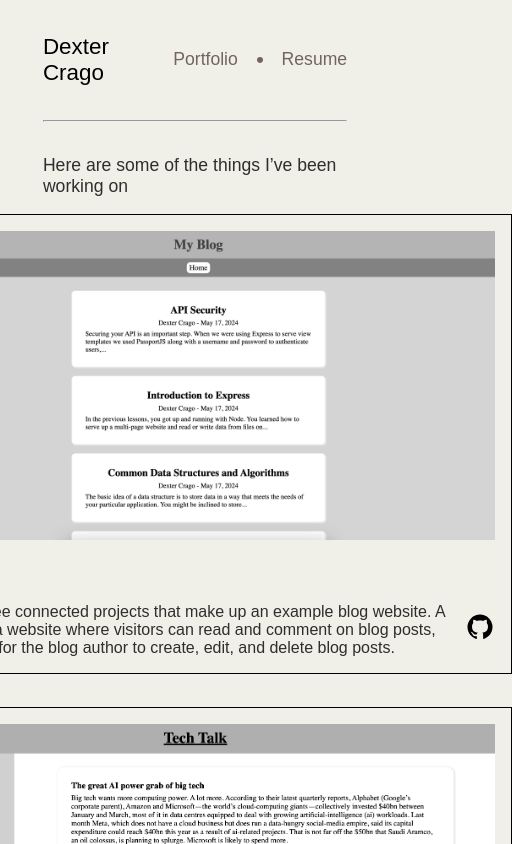
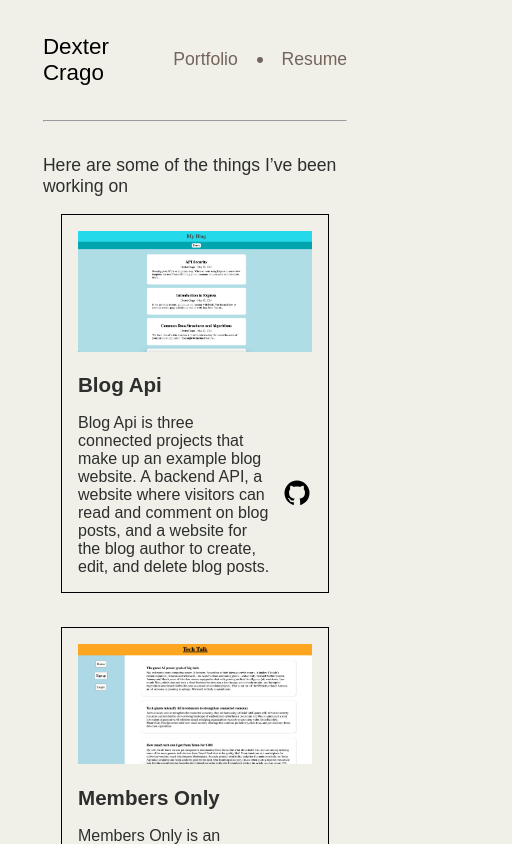
Before and after one commit to djcrago/personal-website, a React (Vite) app: page /portfolio in a window 390 px wide. Shown: the top 844 px of the page, 512 px wide, since content can reach past the window. Built offline with nearby package versions, Linux system fonts and the light colour scheme.

Commit message:
Adjust widths and heights for improved mobile view

```diff
--- a/src/App.jsx
+++ b/src/App.jsx
@@ -86,8 +86,6 @@ function App() {
             src="https://youtube.com/embed/6_v0XxLySDE"
             allow="autoplay; encrypted-media; fullscreen"
             title="Blog API Video"
-            height="360px"
-            width="640px"
           ></iframe>
         </section>
         <hr />
--- a/src/App.module.css
+++ b/src/App.module.css
@@ -10,6 +10,10 @@ hr {
 
 iframe {
   border: none;
+  width: 64vw;
+  min-width: 320px;
+  height: 34vw;
+  min-height: 170px;
 }
 
 section {
@@ -17,7 +21,7 @@ section {
   flex-direction: column;
   align-items: center;
   gap: 3vh;
-  max-width: 600px;
+  max-width: 60vw;
 }
 
 .intro {
@@ -33,7 +37,7 @@ section {
 }
 
 .portrait {
-  max-width: 600px;
+  max-width: 60vw;
   height: auto;
 }
 
--- a/src/components/ProjectCard/ProjectCard.module.css
+++ b/src/components/ProjectCard/ProjectCard.module.css
@@ -2,11 +2,11 @@
   display: flex;
   flex-direction: column;
   gap: 2vh;
-  max-width: 600px;
+  max-width: 60vw;
 }
 
 .projectImg {
-  max-width: 600px;
+  max-width: 60vw;
   height: auto;
   transition: filter 0.1s;
   filter: grayscale(100%);
@@ -41,3 +41,9 @@
     max-width: 450px;
   }
 }
+
+@media (max-width: 750px) {
+  .projectImg {
+    filter: grayscale(0%);
+  }
+}
```
